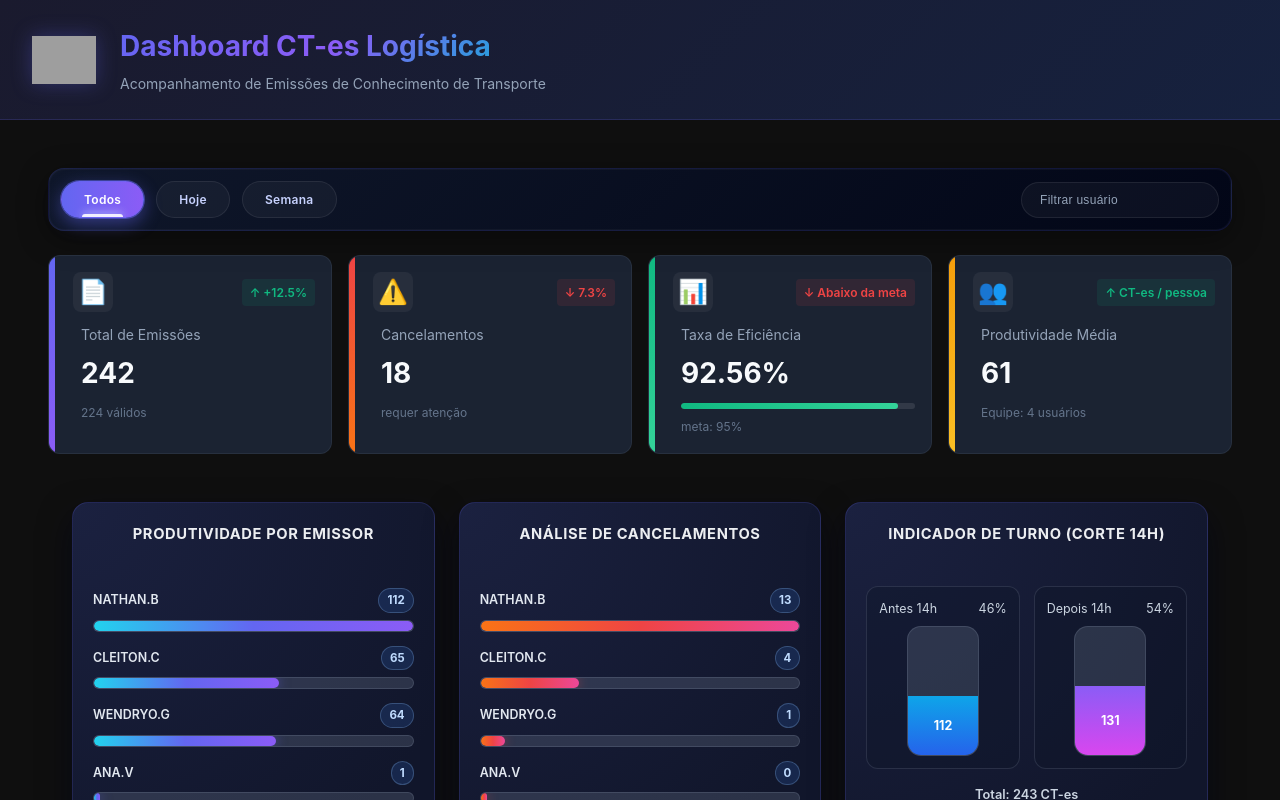
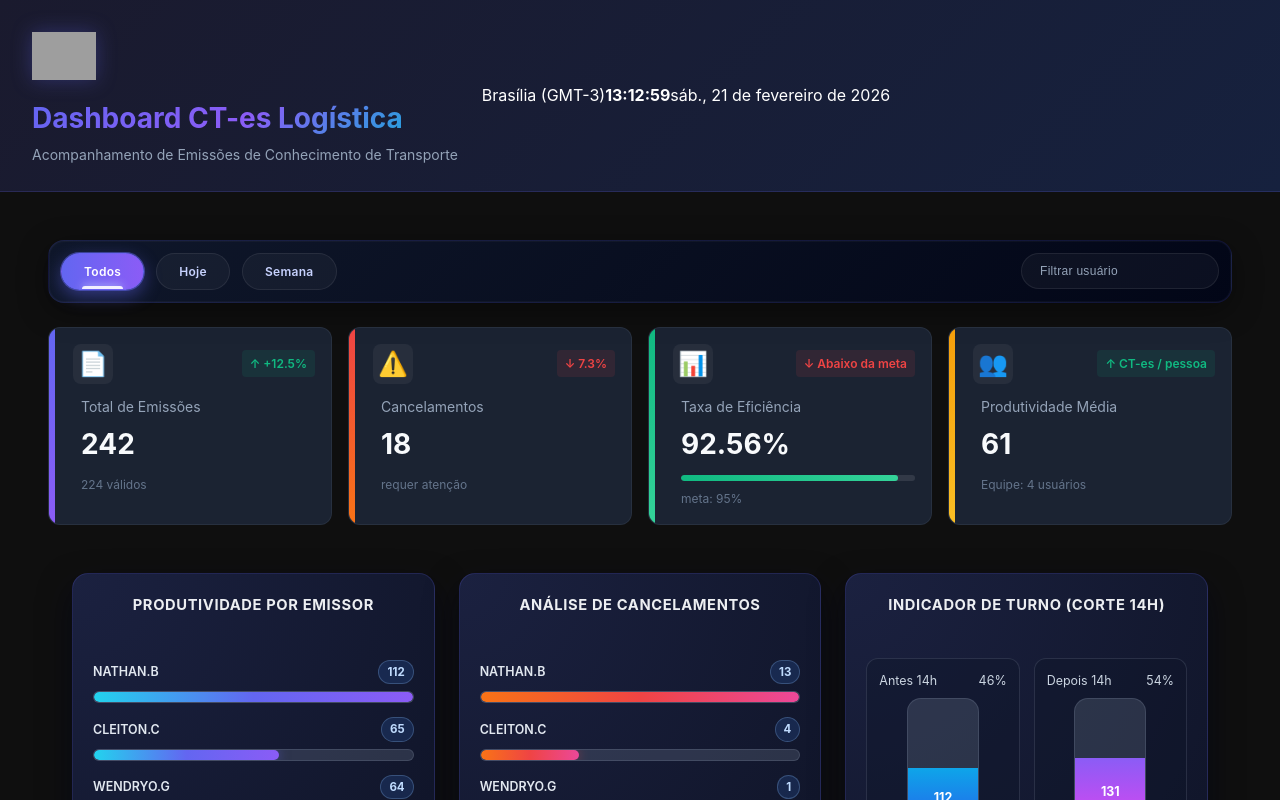
Before and after one commit to nathanbarretosilveira-dev/dash, a React (Vite) app: page / in a window 1280 px wide. Shown: the top 800 px of the page. Built offline with nearby package versions, Linux system fonts and the light colour scheme; grey boxes are pictures that could not be loaded.

Commit message:
Update header.jsx

```diff
--- a/src/components/header.jsx
+++ b/src/components/header.jsx
@@ -1,10 +1,43 @@
-import React from 'react';
+import React, { useEffect, useMemo, useState } from 'react';
 import './header.css';
 
+const BRASILIA_TIMEZONE = 'America/Sao_Paulo';
+
 function Header() {
+  const [now, setNow] = useState(() => new Date());
+
+  useEffect(() => {
+    const interval = setInterval(() => {
+      setNow(new Date());
+    }, 1000);
+
+    return () => clearInterval(interval);
+  }, []);
+
+  const { dataFormatada, horaFormatada } = useMemo(() => {
+    const dataFormatada = new Intl.DateTimeFormat('pt-BR', {
+      timeZone: BRASILIA_TIMEZONE,
+      weekday: 'short',
+      day: '2-digit',
+      month: 'long',
+      year: 'numeric'
+    }).format(now);
+
+    const horaFormatada = new Intl.DateTimeFormat('pt-BR', {
+      timeZone: BRASILIA_TIMEZONE,
+      hour: '2-digit',
+      minute: '2-digit',
+      second: '2-digit',
+      hour12: false
+    }).format(now);
+
+    return { dataFormatada, horaFormatada };
+  }, [now]);
+
   return (
     <header className="dashboard-header">
       <div className="header-content">
+        <div className="header-main">
           <img
             src="https://inov-s3.grpotencial.com.br/logos/Logo.png"
             alt="Grupo Potencial"
@@ -15,6 +48,13 @@ function Header() {
             <p>Acompanhamento de Emissões de Conhecimento de Transporte</p>
           </div>
         </div>
+
+        <div className="header-datetime" aria-live="polite">
+          <span className="header-datetime-label">Brasília (GMT-3)</span>
+          <strong>{horaFormatada}</strong>
+          <span className="header-datetime-date">{dataFormatada}</span>
+        </div>
+      </div>
     </header>
   );
 }
```
Lines whose indentation alone changed are shown as unchanged.
